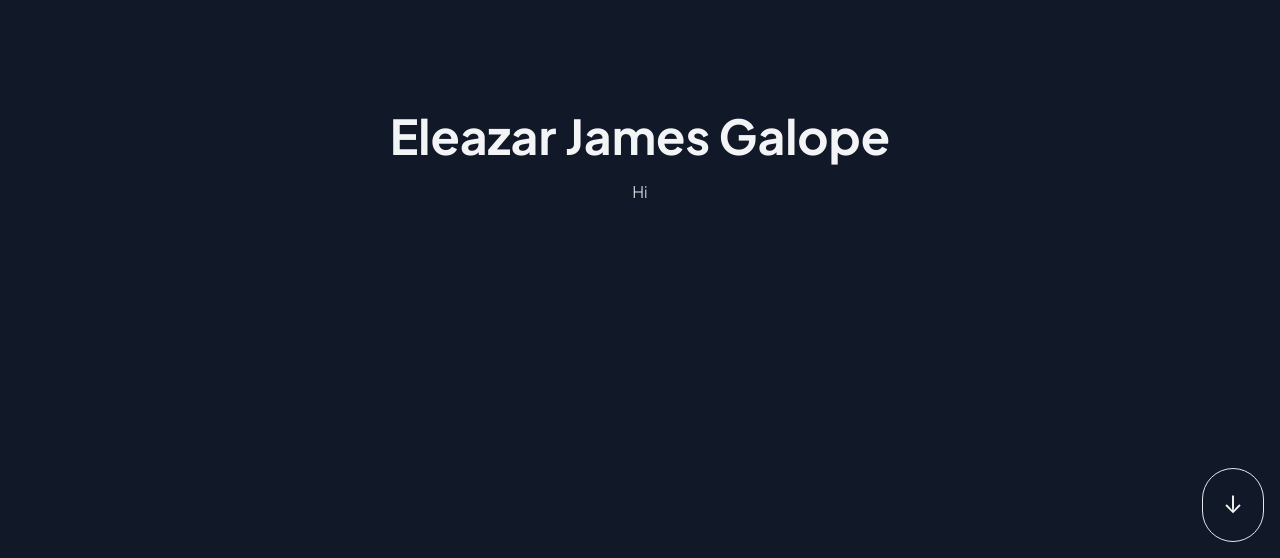
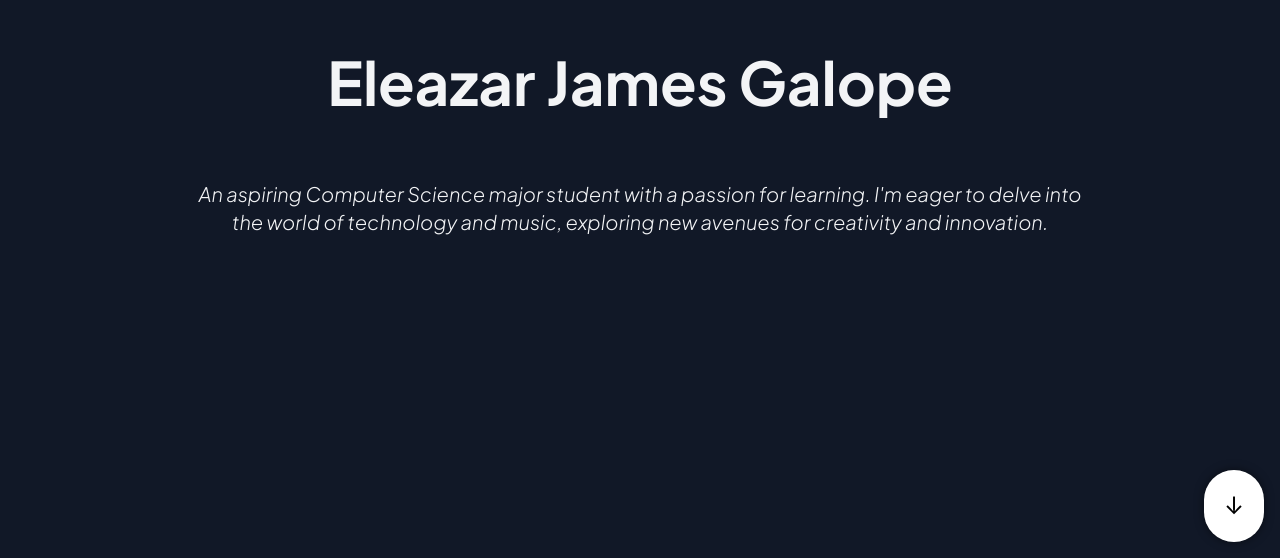
Before and after one commit to ShallowMachinery/purrfolio-1, a Next.js app: page / in a window 1280 px wide. Shown: the part 242-800 px from the top of the page. Built offline with nearby package versions, Linux system fonts and the light colour scheme.

Commit message:
page update

```diff
--- a/app/page.tsx
+++ b/app/page.tsx
@@ -56,21 +56,26 @@ export default function Home() {
 
   return (
     <main className="min-h-screen flex flex-col items-center justify-center">
-      <section className="w-full h-screen flex flex-col items-center justify-center bg-gray-900 text-gray-100 relative gap-5">
-        <h1 className='text-5xl text-center font-bold'>Eleazar James Galope</h1>
-        <p>Hi</p>
+      <section id="intro" className="w-full h-screen flex flex-col items-center justify-center bg-gray-900 text-gray-100 relative">
+        <h1 id="fullName" className='text-6xl text-center font-bold mx-20'>Eleazar James Galope</h1>
+        <section id="shortAboutMe" className='w-3/4 text-center text-xl mt-10 mx-10 p-7 italic'>
+          <p>An aspiring Computer Science major student with a passion for learning. I'm eager to delve into the world of technology and music, exploring new avenues for creativity and innovation.</p>
+        </section>
+        <button>
+
+        </button>
         <button
           onClick={scrollToInquiries}
-          className={`p-5 text-2xl border rounded-full absolute bottom-4 right-4 transition-opacity duration-250 ease-in-out ${
-            isVisible ? 'opacity-100' : 'opacity-0'
-          }`}
+          className={`p-5 text-2xl rounded-full absolute bottom-4 right-4 transition-all duration-250 ease-in-out ${
+            isVisible ? 'opacity-100 bg-white text-black hover:bg-blue-700 hover:text-white' : 'opacity-0 bg-blue-500 hover:bg-blue-700'
+          }`} style={{ boxShadow: '0 0 10px rgba(0, 0, 0, 0.5)' }}
         >
           ↓
         </button>
       </section>
 
       <section id="inquiries" className="w-full flex flex-col items-center justify-center bg-gray-900 text-gray-100 p-10">
-        <div className='border-white border-4 p-5 rounded-lg'>
+        <div className='border-white border-2 p-5 rounded-lg'>
           <h2 className='text-large text-center font-bold m-10'>Inquiries?</h2>
           <form onSubmit={handleSubmit}>
             <div className='mb-4'>
```
